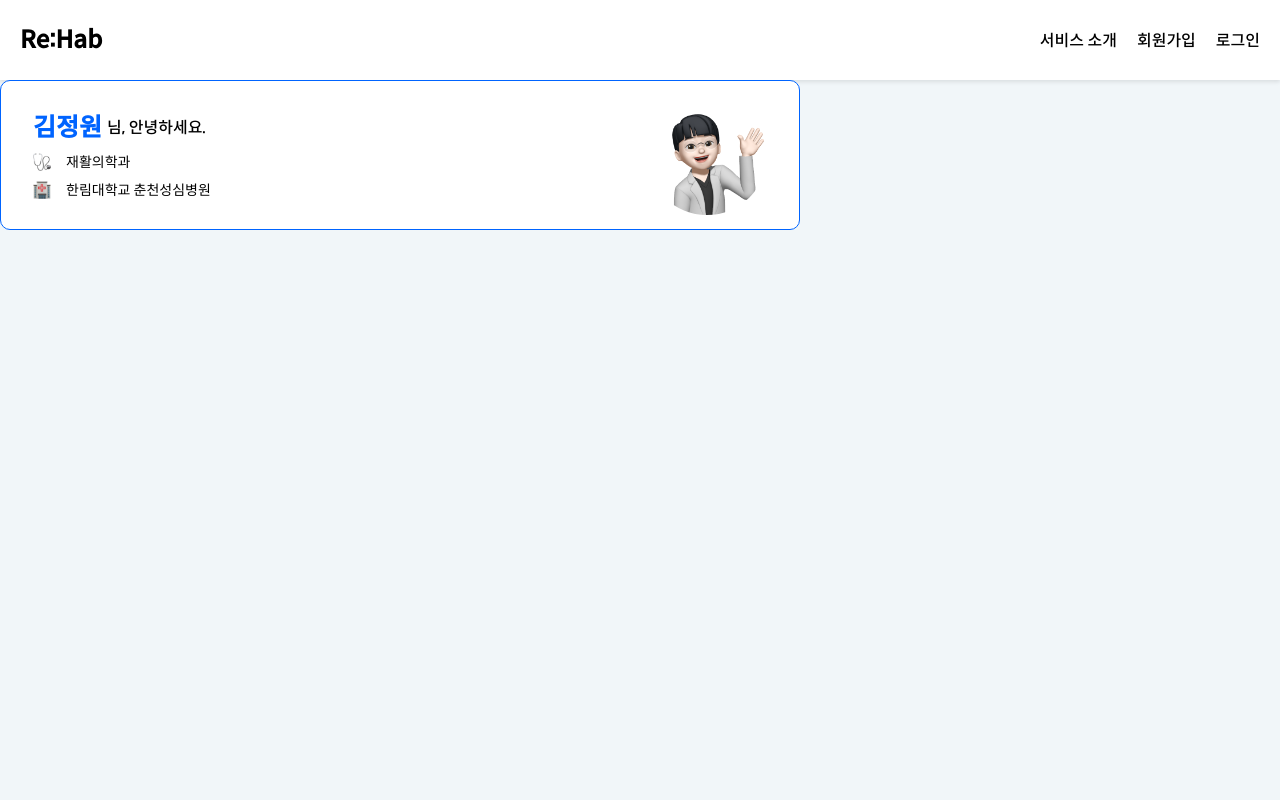
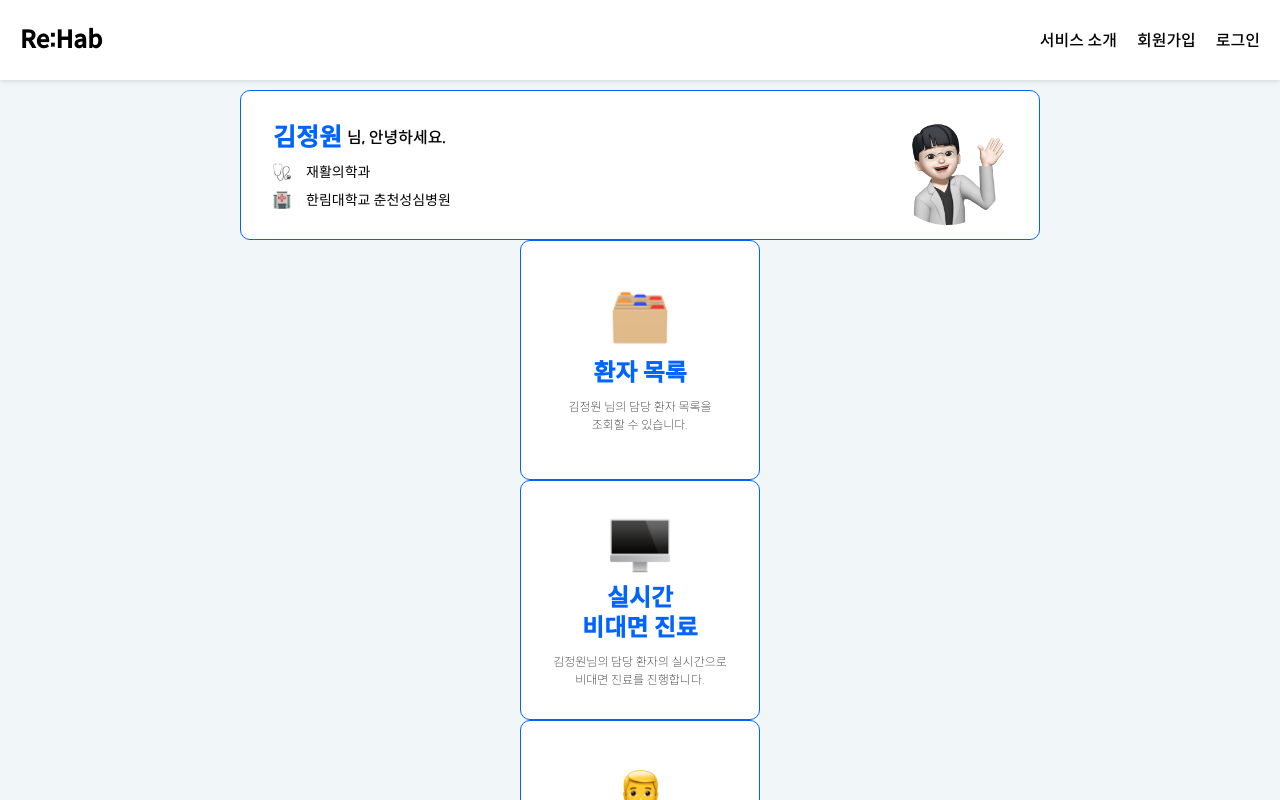
Before and after one commit to sync-without-async/Rehab-FrontEnd, a React (Vite) app: page /doctordash in a window 1280 px wide. Shown: the top 800 px of the page. Built offline with nearby package versions, Linux system fonts and the light colour scheme.

Commit message:
Feat: 전문의 카드 버튼 컴포넌트 구현

```diff
--- /dev/null
+++ b/src/components/DoctorDashBoard/CardButton.jsx
@@ -0,0 +1,76 @@
+import styled from 'styled-components';
+import IconDesktop from "../../assets/icons/icondesktop1.png";
+import IconDoctor from "../../assets/icons/icondoctor1.png";
+import IconList from "../../assets/icons/iconlist1.png";
+import PropTypes from 'prop-types';
+
+const Container = styled.div`
+    width: 240px;
+    height: 240px;
+    border-radius: 10px;
+    border: 1px solid #0064FF;
+    background-color: #FFFFFF;
+    display: flex;
+    flex-direction: column;
+    justify-content: center;
+    align-items: center;
+    padding: 24px 32px;
+`;
+
+const CardIcon = styled.img`
+    margin-bottom: 10px;
+`;
+
+const CardTitle = styled.div`
+    font-size: 24px;
+    color: #0064FF;
+    font-weight: bold;
+    margin-bottom: 10px;
+    text-align: center;
+`;
+
+const CardDescription = styled.div`
+    font-size: 12px;
+    color: #000000;
+    font-weight: 100;
+    text-align: center;
+    line-height: 1.5;
+`;
+
+const CardhButton = ({ mode }) => {
+  let icon, title, description;
+
+  switch(mode) {
+    case 'list':
+      icon = IconList;
+      title = "환자 목록";
+      description = "김정원 님의 담당 환자 목록을 <br/> 조회할 수 있습니다.";
+      break;
+    case 'treatment':
+      icon = IconDesktop;
+      title = "실시간 <br/> 비대면 진료";
+      description = "김정원님의 담당 환자의 실시간으로 <br/> 비대면 진료를 진행합니다."
+      break;
+    case 'register':
+      icon = IconDoctor;
+      title = "환자 등록";
+      description = "김정원님의 환자에 대한 정보 <br/> 를 등록하고 과제를 할당합니다.";
+      break;
+    default:
+      break;
+  }
+
+  return (
+    <Container>
+        <CardIcon src={icon} alt={title} />
+        <CardTitle dangerouslySetInnerHTML={{ __html: title }} />
+        <CardDescription dangerouslySetInnerHTML={{ __html: description }} />
+    </Container>
+  );
+}
+
+CardhButton.propTypes = {
+  mode: PropTypes.oneOf(['list', 'treatment', 'register']).isRequired
+};
+
+export default CardhButton;
--- a/src/components/DoctorDashBoard/DoctorDashHeader.jsx
+++ b/src/components/DoctorDashBoard/DoctorDashHeader.jsx
@@ -72,7 +72,6 @@ const DoctorDashHeader = () => {
 
   useEffect(() => {
     async function fetchUserData() {
-      // Change the hardcoded credentials here to your desired authentication method
       const data = await userLogin('doctor', '123456');
       if (data) {
         setUserData(data);
--- a/src/pages/Doctor/DoctorDashBoardPage.jsx
+++ b/src/pages/Doctor/DoctorDashBoardPage.jsx
@@ -1,6 +1,7 @@
 import styled from 'styled-components';
 import Header from '../../components/Header/Header';
 import DoctorDashHeader from '../../components/DoctorDashBoard/DoctorDashHeader';
+import CardhButton from '../../components/DoctorDashBoard/CardButton';
 
 const PageContainer = styled.div`
   display: flex;
@@ -8,12 +9,26 @@ const PageContainer = styled.div`
   height: 100vh;
 `;
 
+const CenteredContainer = styled.div`
+  display: flex;
+  flex-direction: column;
+  justify-content: center;
+  align-items: center;
+  flex: 1;
+  margin-top: 10px;
+`;
+
 const DoctorDashBoardPage = () => {
 
   return (
     <PageContainer>
       <Header/>
+      <CenteredContainer>
       <DoctorDashHeader/>
+      <CardhButton mode="list" />
+      <CardhButton mode="treatment" />
+      <CardhButton mode="register" />
+      </CenteredContainer>
     </PageContainer>
   );
 }
```
